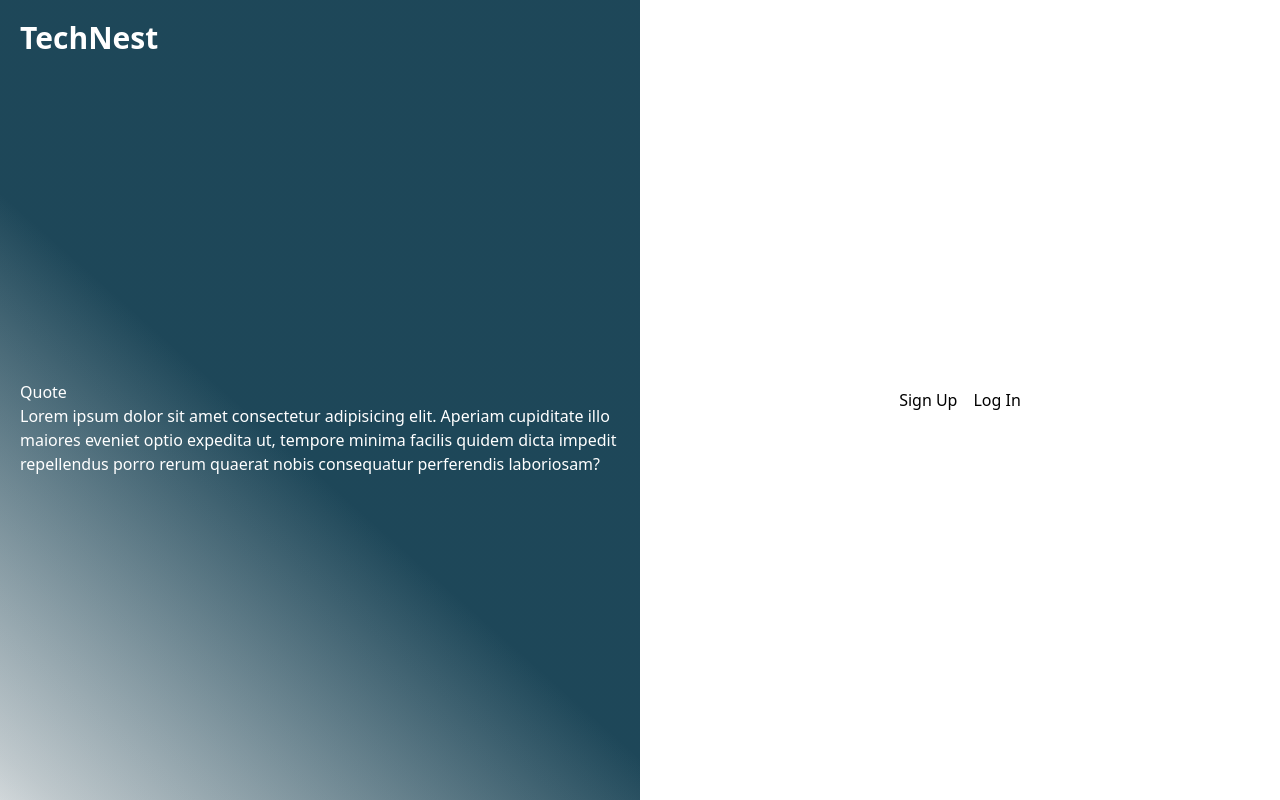
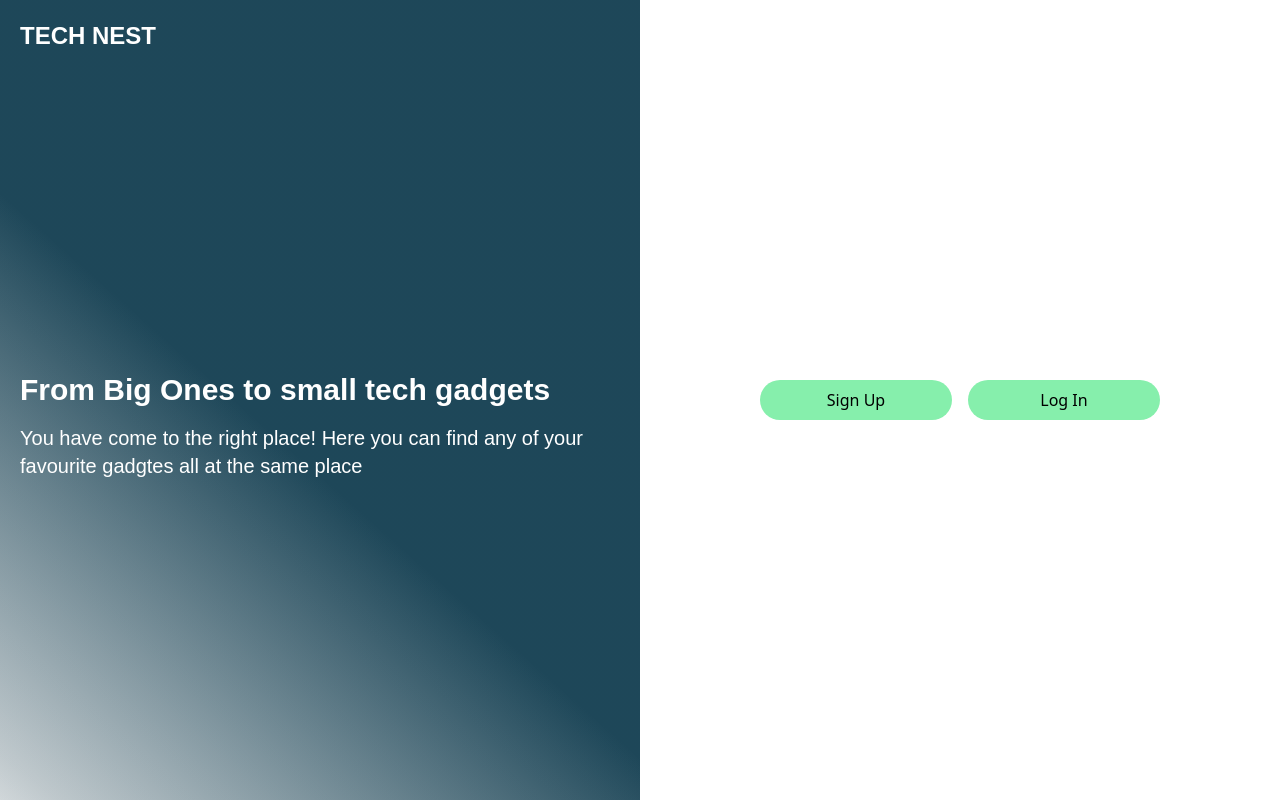
Before and after one commit to AliSherTR/Tech-Nest, a React (Vite) app in the folder frontend/: page /welcome in a window 1280 px wide. Built offline with nearby package versions, Linux system fonts and the light colour scheme.

Commit message:
layout for login and signup

```diff
--- a/frontend/package.json
+++ b/frontend/package.json
@@ -12,7 +12,8 @@
   "dependencies": {
     "react": "^18.2.0",
     "react-dom": "^18.2.0",
-    "react-router-dom": "^6.16.0"
+    "react-router-dom": "^6.16.0",
+    "react-social-login-buttons": "^3.9.1"
   },
   "devDependencies": {
     "@types/react": "^18.2.15",
--- a/frontend/src/index.css
+++ b/frontend/src/index.css
@@ -17,3 +17,7 @@
             rgba(33, 77, 96, 0.0322455) 108.63%
         );
 }
+
+.auth-input-box {
+    @apply px-1 py-2 border border-gray-200 font-medium text-base rounded-sm;
+}
--- a/frontend/src/pages/SignIn.jsx
+++ b/frontend/src/pages/SignIn.jsx
@@ -1,3 +1,44 @@
+import { Link } from "react-router-dom";
+import {
+    AppleLoginButton,
+    GoogleLoginButton,
+    MicrosoftLoginButton,
+} from "react-social-login-buttons";
+
 export default function SignIn() {
-    return <div>Login</div>;
+    return (
+        <form className="mx-auto max-w-[25%] w-2/5 flex flex-col gap-4 ">
+            <input
+                type="email"
+                placeholder="Email"
+                className="auth-input-box "
+            />
+            <input
+                type="password"
+                placeholder="Password"
+                className="auth-input-box"
+            />
+
+            <button className="self-center px-5 py-2 w-48 bg-green-300 rounded-full text-center">
+                Continue
+            </button>
+
+            <p className="self-center">
+                {`Don't`} have an account?{" "}
+                <Link to="/authentication/signup" className=" underline">
+                    Sign Up{" "}
+                </Link>
+            </p>
+
+            <div className="w-full relative flex items-center gap-2  opacity-10 uppercase text-black font-bold">
+                <hr className="border border-black w-1/2" />
+                <p>or</p>
+                <hr className="border border-black w-1/2" />
+            </div>
+
+            <GoogleLoginButton onClick={() => alert("Hello")} />
+            <MicrosoftLoginButton onClick={() => alert("Hello")} />
+            <AppleLoginButton />
+        </form>
+    );
 }
--- a/frontend/src/pages/SignUp.jsx
+++ b/frontend/src/pages/SignUp.jsx
@@ -1,3 +1,49 @@
+import { Link } from "react-router-dom";
+import {
+    AppleLoginButton,
+    GoogleLoginButton,
+    MicrosoftLoginButton,
+} from "react-social-login-buttons";
+
 export default function SignUp() {
-    return <div>Sign Up</div>;
+    return (
+        <form className="mx-auto max-w-[25%] w-2/5 flex flex-col gap-4 ">
+            <input
+                type="text"
+                placeholder="Full Name"
+                className="auth-input-box "
+            />
+            <input
+                type="email"
+                placeholder="Email"
+                className="auth-input-box "
+            />
+            <input
+                type="password"
+                placeholder="Password"
+                className="auth-input-box"
+            />
+
+            <button className="self-center px-5 py-2 w-48 bg-green-300 rounded-full text-center">
+                Continue
+            </button>
+
+            <p className="self-center">
+                Already have an account?{" "}
+                <Link to="/authentication/signin" className=" underline">
+                    Log in{" "}
+                </Link>
+            </p>
+
+            <div className="w-full relative flex items-center gap-2  opacity-10 uppercase text-black font-bold">
+                <hr className="border border-black w-1/2" />
+                <p>or</p>
+                <hr className="border border-black w-1/2" />
+            </div>
+
+            <GoogleLoginButton onClick={() => alert("Hello")} />
+            <MicrosoftLoginButton onClick={() => alert("Hello")} />
+            <AppleLoginButton />
+        </form>
+    );
 }
--- a/frontend/src/pages/Welcome.jsx
+++ b/frontend/src/pages/Welcome.jsx
@@ -1,25 +1,35 @@
-// import { Link } from "react-router-dom";
-import Logo from "../ui/Logo";
+import { Link } from "react-router-dom";
 export default function Welcome() {
     return (
-        <div className="h-screen grid grid-cols-2">
-            <div className="flex flex-col pt-5 ps-5 text-white gradient-1">
-                <Logo />
-                <div className="flex-1 flex flex-col justify-center">
-                    <h1>Quote</h1>
-                    <p>
-                        Lorem ipsum dolor sit amet consectetur adipisicing elit.
-                        Aperiam cupiditate illo maiores eveniet optio expedita
-                        ut, tempore minima facilis quidem dicta impedit
-                        repellendus porro rerum quaerat nobis consequatur
-                        perferendis laboriosam?
+        <div className="h-screen grid md:grid-cols-2">
+            <div className="hidden md:flex flex-col pt-5 ps-5 pe-5 text-white gradient-1">
+                <h1 className="font-semibold font-montserrat text-white text-2xl uppercase cursor-pointer ">
+                    Tech Nest
+                </h1>
+                <div className="flex-1 md:flex flex-col justify-center ">
+                    <h1 className=" font-montserrat font-bold text-3xl mb-4">
+                        From Big Ones to small tech gadgets
+                    </h1>
+                    <p className="text-xl font-montserrat font-medium ">
+                        You have come to the right place! Here you can find any
+                        of your favourite gadgtes all at the same place
                     </p>
                 </div>
             </div>
 
-            <div className="self-center flex items-center justify-center gap-4">
-                <button>Sign Up</button>
-                <button>Log In</button>
+            <div className="self-center flex md:flex-row flex-col items-center justify-center gap-4">
+                <Link
+                    to="/authentication/signup"
+                    className="px-5 py-2 w-48 bg-green-300 rounded-full text-center"
+                >
+                    Sign Up
+                </Link>
+                <Link
+                    to="/authentication/signin"
+                    className="px-5 py-2 w-48 bg-green-300 rounded-full text-center"
+                >
+                    Log In
+                </Link>
             </div>
         </div>
     );
--- a/frontend/src/ui/AuthenticationLayout.jsx
+++ b/frontend/src/ui/AuthenticationLayout.jsx
@@ -1,8 +1,16 @@
-import { Outlet } from "react-router-dom";
+import { Link, Outlet } from "react-router-dom";
 
 export default function AuthenticationLayout() {
     return (
-        <div className="">
+        <div className="h-screen flex gap-40 flex-col">
+            <div className="flex justify-center items-center">
+                <Link
+                    to="/welcome"
+                    className="font-semibold font-montserrat text-2xl uppercase cursor-pointer "
+                >
+                    Tech Nest
+                </Link>
+            </div>
             <Outlet />
         </div>
     );
--- a/frontend/src/ui/Logo.jsx
+++ /dev/null
@@ -1,9 +0,0 @@
-import { Link } from "react-router-dom";
-
-export default function Logo() {
-    return (
-        <Link to="/" className="font-semibold text-white text-3xl">
-            TechNest
-        </Link>
-    );
-}
--- a/frontend/tailwind.config.js
+++ b/frontend/tailwind.config.js
@@ -2,7 +2,11 @@
 export default {
     content: ["./index.html", "./src/**/*.{js,ts,jsx,tsx}"],
     theme: {
-        extend: {},
+        extend: {
+            fontFamily: {
+                montserrat: ["Montserrat", "sans-serif"],
+            },
+        },
     },
     plugins: [],
 };
```
Also changed, not shown: 1 other file (tests, documents, lock files or other folders).
